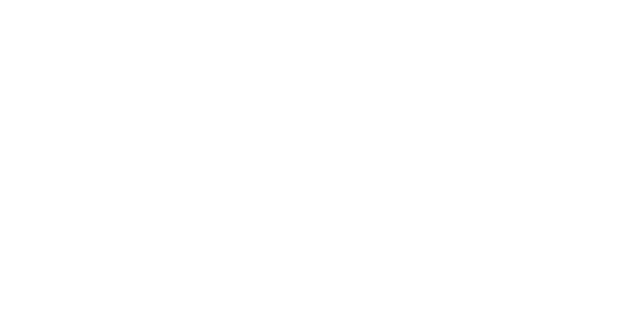
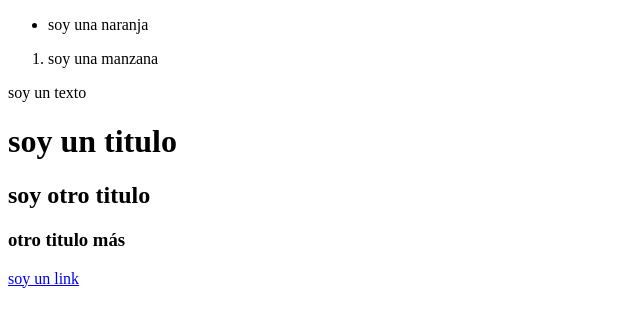
Before and after one commit to niconoregithub/clasesHTML, a plain HTML site: page index.html in a window 1280 px wide. Shown: the whole page, without its empty margins (0-640 px from the left). Drawn offline with Linux system fonts and the light colour scheme.

Commit message:
nuevas etiquetas de titulos y listas

```diff
--- a/index.html
+++ b/index.html
@@ -11,6 +11,31 @@
 
     </head>
     <body>
+        <header>
+            <nav>
 
+            </nav>
+        </header>
+        <main>
+            <section>
+                <article>
+
+                </article>
+            </section>
+            <ul>
+                <li>soy una naranja</li>
+            </ul>
+            <ol>
+                <li>soy una manzana</li>
+            </ol>
+        </main>
+        <footer>
+
+        </footer>
+        <p>soy un texto</p>
+        <h1>soy un titulo</h1>
+        <h2>soy otro titulo</h2>
+        <h3>otro titulo más</h3>
+        <a href="#">soy un link</a>
     </body>
 </html>
```
